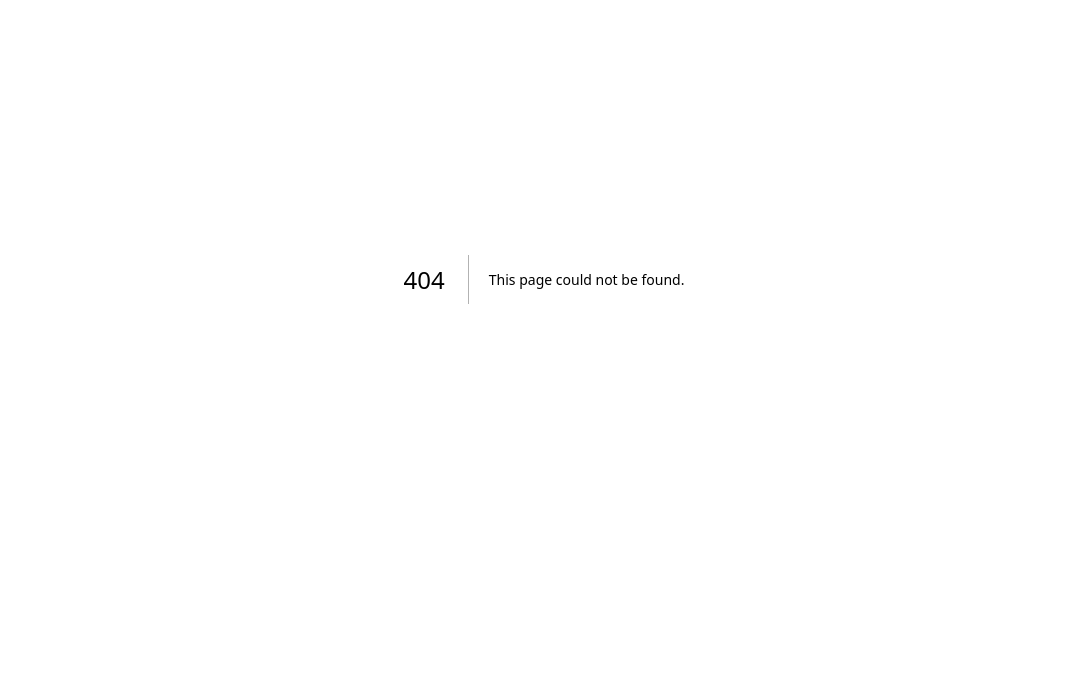
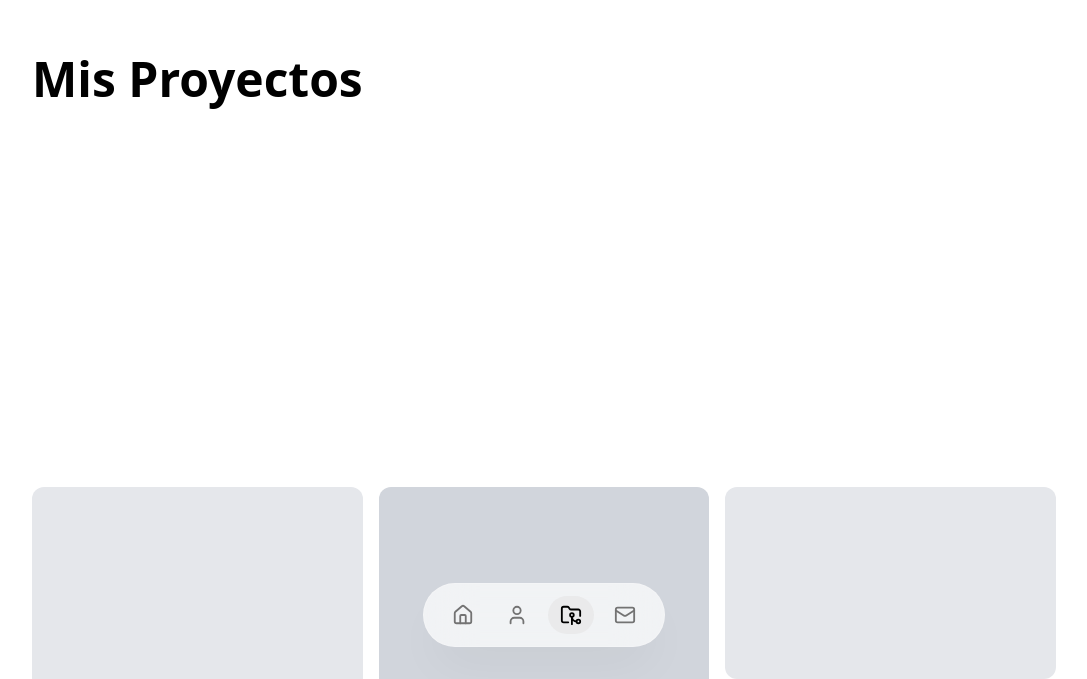
Before and after one commit to EliezerMezaDev/portfolio-v04, a Next.js app: page /projects in a window 1280 px wide. Before the commit this address had no page. Shown: the part 121-800 px from the top of the page, without its empty margins (96-1183 px from the left). Built offline with nearby package versions, Linux system fonts and the light colour scheme.

Commit message:
add: basic layout and components

```diff
--- a/package.json
+++ b/package.json
@@ -9,6 +9,7 @@
     "lint": "eslint"
   },
   "dependencies": {
+    "lucide-react": "^0.563.0",
     "next": "16.1.4",
     "react": "19.2.3",
     "react-dom": "19.2.3"
--- /dev/null
+++ b/src/app/about/page.tsx
@@ -0,0 +1,25 @@
+import Section from "@/components/ui/Section";
+
+export default function About() {
+  return (
+    <main className="h-screen w-full overflow-y-scroll snap-y snap-mandatory scroll-smooth">
+
+      {/* Intro */}
+      <Section>
+        <h1 className="text-5xl font-bold">Sobre Mí</h1>
+        <p className="mt-4 text-lg">Más allá del código.</p>
+      </Section>
+
+      {/* Formación */}
+      <Section className="bg-neutral-50 dark:bg-neutral-800">
+        <h2 className="text-4xl font-bold">Formación Académica</h2>
+      </Section>
+
+      {/* Contacto */}
+      <Section className="bg-black text-white">
+        <h2 className="text-4xl font-bold">Contacto</h2>
+      </Section>
+
+    </main>
+  );
+}
--- a/src/app/layout.tsx
+++ b/src/app/layout.tsx
@@ -1,6 +1,7 @@
 import type { Metadata } from "next";
 import { Noto_Sans } from "next/font/google";
 import "@/styles/globals.css";
+import Navbar from "@/components/layout/Navbar";
 
 export const metadata: Metadata = {
   title: "EaMZ | Frontend Developer",
@@ -15,6 +16,8 @@ export default function RootLayout({
   return (
     <html lang="en" suppressHydrationWarning>
       <body className={`antialiased`} suppressHydrationWarning>
+        <Navbar />
+
         {children}
       </body>
     </html>
--- a/src/app/page.tsx
+++ b/src/app/page.tsx
@@ -1,7 +1,44 @@
+import Section from "@/components/ui/Section";
+import Link from "next/link";
+
 export default function Home() {
   return (
-    <div className="bg-base-main">
-      <h1 className="text-accent font-poppins">Hello Home</h1>
-    </div>
+    // El main es el contenedor del Scroll Snap
+    <main className="h-screen w-full overflow-y-scroll snap-y snap-mandatory scroll-smooth">
+
+      {/* 1. Welcome Section */}
+      <Section className="bg-neutral-100 dark:bg-neutral-900">
+        <h1 className="text-6xl font-bold mb-4">Hola, soy [Tu Nombre]</h1>
+        <p className="text-xl text-neutral-600">Frontend Developer & UI Enthusiast</p>
+      </Section>
+
+      {/* 2. Proyectos Principales (Preview) */}
+      <Section>
+        <h2 className="text-4xl font-bold mb-8">Proyectos Destacados</h2>
+        <div className="grid grid-cols-1 md:grid-cols-2 gap-4">
+            <div className="h-64 bg-gray-200 rounded-lg">Proyecto A</div>
+            <div className="h-64 bg-gray-200 rounded-lg">Proyecto B</div>
+        </div>
+        <Link href="/projects" className="mt-8 underline">Ver todos</Link>
+      </Section>
+
+      {/* 3. Experiencia */}
+      <Section className="bg-neutral-50 dark:bg-neutral-800">
+        <h2 className="text-4xl font-bold">Experiencia Reciente</h2>
+        {/* Lista de experiencia */}
+      </Section>
+
+      {/* 4. Habilidades */}
+      <Section>
+        <h2 className="text-4xl font-bold">Stack Tecnológico</h2>
+      </Section>
+
+      {/* 5. Contacto (Común) */}
+      <Section className="bg-black text-white">
+        <h2 className="text-4xl font-bold">Trabajemos Juntos</h2>
+        {/* Formulario */}
+      </Section>
+
+    </main>
   );
 }
--- /dev/null
+++ b/src/app/projects/[slug]/page.tsx
@@ -0,0 +1,3 @@
+export default function SlugPage() {
+  return <>SlugPage</>;
+}
--- /dev/null
+++ b/src/app/projects/page.tsx
@@ -0,0 +1,31 @@
+import Section from "@/components/ui/Section";
+
+export default function Projects() {
+  return (
+    <main className="h-screen w-full overflow-y-scroll snap-y snap-mandatory scroll-smooth">
+
+      {/* Header Projects */}
+      <Section className="h-[50vh]"> {/* Quizás esta primera sección sea más corta */}
+        <h1 className="text-5xl font-bold">Mis Proyectos</h1>
+      </Section>
+
+      {/* Masonry Grid Section */}
+      {/* Nota: Un grid masonry puede ser muy alto, quizás esta sección deba tener 'min-h-screen' en lugar de 'h-screen' fijo,
+          o usar scroll interno. Por ahora lo dejamos estándar. */}
+      <Section className="h-auto min-h-screen py-20">
+        <div className="columns-1 md:columns-2 lg:columns-3 gap-4 space-y-4">
+           {/* Aquí irán los items del grid */}
+           <div className="break-inside-avoid bg-gray-200 h-64 rounded-xl"></div>
+           <div className="break-inside-avoid bg-gray-300 h-96 rounded-xl"></div>
+           <div className="break-inside-avoid bg-gray-200 h-48 rounded-xl"></div>
+        </div>
+      </Section>
+
+      {/* Contacto */}
+      <Section className="bg-black text-white">
+        <h2 className="text-4xl font-bold">Contacto</h2>
+      </Section>
+
+    </main>
+  );
+}
--- /dev/null
+++ b/src/app/template.tsx
@@ -0,0 +1,17 @@
+"use client";
+
+import { motion } from "framer-motion";
+
+export default function Template({ children }: { children: React.ReactNode }) {
+  return (
+    <motion.div
+      initial={{ opacity: 0, y: 50 }}
+      animate={{ opacity: 1, y: 0 }}
+      exit={{ opacity: 0, y: -50 }}
+      transition={{ ease: "easeInOut", duration: 0.5 }}
+      className="w-full"
+    >
+      {children}
+    </motion.div>
+  );
+}
--- /dev/null
+++ b/src/components/layout/Navbar.tsx
@@ -0,0 +1,86 @@
+"use client";
+
+import { motion } from "framer-motion";
+import Link from "next/link";
+import { usePathname } from "next/navigation";
+import { Home, User, FolderGit2, Mail } from "lucide-react";
+import { cn } from "@/lib/utils";
+
+const navItems = [
+  { name: "Home", href: "/", icon: Home },
+  { name: "About", href: "/about", icon: User },
+  { name: "Projects", href: "/projects", icon: FolderGit2 },
+  // El ancla funcionará si tienes un Section con id="contact"
+  { name: "Contact", href: "#contact", icon: Mail },
+];
+
+export default function Navbar() {
+  const pathname = usePathname();
+
+  return (
+    <div className="fixed bottom-8 left-1/2 -translate-x-1/2 z-50">
+      <motion.nav
+        initial={{ y: 100, opacity: 0 }}
+        animate={{ y: 0, opacity: 1 }}
+        transition={{ delay: 0.5, type: "spring", stiffness: 260, damping: 20 }}
+        className={cn(
+          "flex items-center gap-2 px-4 py-3 rounded-full",
+          // Estilos Glassmorphism (Vidrio)
+          "bg-white/70 backdrop-blur-xl border border-white/20 shadow-2xl shadow-black/5",
+          "dark:bg-neutral-900/70 dark:border-white/10 dark:shadow-black/20",
+        )}
+      >
+        {navItems.map((item) => {
+          // Lógica: Está activo si la ruta coincide O si es un ancla y estamos en la ruta base (opcional)
+          const isActive = pathname === item.href;
+          const isAnchor = item.href.startsWith("#");
+
+          const handleClick = (e: React.MouseEvent<HTMLAnchorElement>) => {
+            if (isAnchor) {
+              e.preventDefault();
+              const element = document.getElementById(
+                item.href.replace("#", ""),
+              );
+              if (element) {
+                element.scrollIntoView({ behavior: "smooth" });
+              }
+            }
+          };
+
+          return (
+            <Link
+              key={item.name}
+              href={item.href}
+              onClick={handleClick}
+              className="relative px-3 py-2 rounded-full transition-colors group"
+              aria-label={item.name}
+            >
+              {/* Fondo animado (Burbuja activa) */}
+              {isActive && (
+                <motion.div
+                  layoutId="active-nav-pill"
+                  className="absolute inset-0 bg-neutral-200/60 dark:bg-white/10 rounded-full"
+                  transition={{ type: "spring", bounce: 0.2, duration: 0.6 }}
+                />
+              )}
+
+              {/* Icono */}
+              <span className="relative z-10 flex items-center justify-center">
+                <item.icon
+                  size={22}
+                  strokeWidth={2}
+                  className={cn(
+                    "transition-colors duration-200",
+                    isActive
+                      ? "text-black dark:text-white"
+                      : "text-neutral-500 dark:text-neutral-400 group-hover:text-black dark:group-hover:text-white",
+                  )}
+                />
+              </span>
+            </Link>
+          );
+        })}
+      </motion.nav>
+    </div>
+  );
+}
--- /dev/null
+++ b/src/components/ui/Section.tsx
@@ -0,0 +1,37 @@
+"use client";
+
+import { motion } from "motion/react";
+import { ReactNode } from "react";
+import { cn } from "@/lib/utils";
+
+interface SectionProps {
+  children: ReactNode;
+  className?: string;
+  id?: string; // Útil para navegación por anclas
+}
+
+export default function Section({ children, className, id }: SectionProps) {
+  return (
+    <section
+      id={id}
+      className={cn(
+        // Propiedades base para el Scroll Snap
+        "h-screen w-full snap-start snap-always",
+        // Flexbox para centrar contenido por defecto
+        "flex flex-col items-center justify-center p-8 relative overflow-hidden",
+        className,
+      )}
+    >
+      {/* Animación de entrada del contenido al hacer scroll */}
+      <motion.div
+        initial={{ opacity: 0, y: 20 }}
+        whileInView={{ opacity: 1, y: 0 }}
+        transition={{ duration: 0.6, delay: 0.2 }}
+        viewport={{ once: false, amount: 0.3 }} // amount: cuánto de la sección se ve para activar
+        className="w-full max-w-5xl mx-auto"
+      >
+        {children}
+      </motion.div>
+    </section>
+  );
+}
--- /dev/null
+++ b/src/lib/utils.ts
@@ -0,0 +1,6 @@
+import { twMerge } from "tailwind-merge";
+import clsx from "clsx";
+
+export const cn = (...inputs: any) => {
+  return twMerge(clsx(inputs));
+};
--- a/tsconfig.json
+++ b/tsconfig.json
@@ -24,7 +24,7 @@
       "@/styles/*": ["./src/styles/*"],
       "@/components/*": ["./src/components/*"],
       "@/content/*": ["./src/content/*"],
-      "@/lib/*": [".src/lib/*"]
+      "@/lib/*": ["./src/lib/*"]
     }
   },
   "include": [
```
Also changed, not shown: 2 other files (tests, documents, lock files or other folders).
